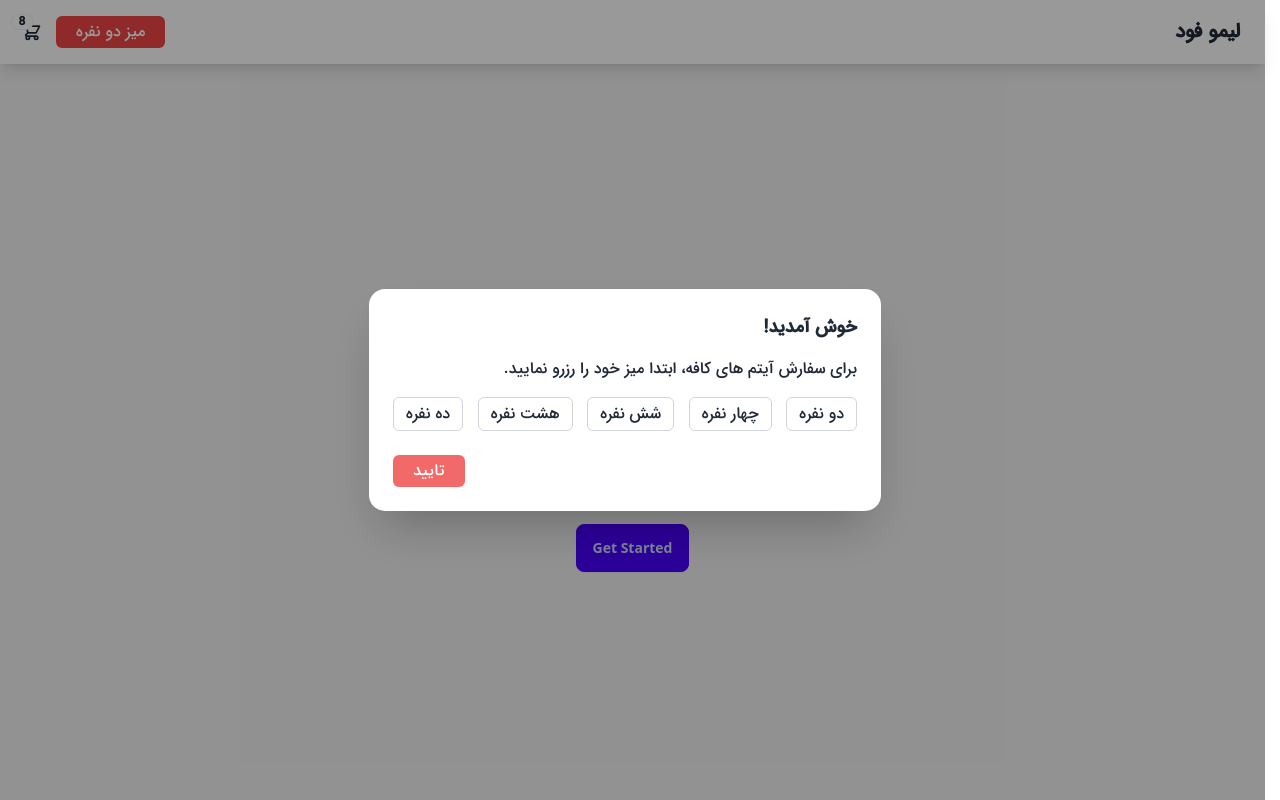
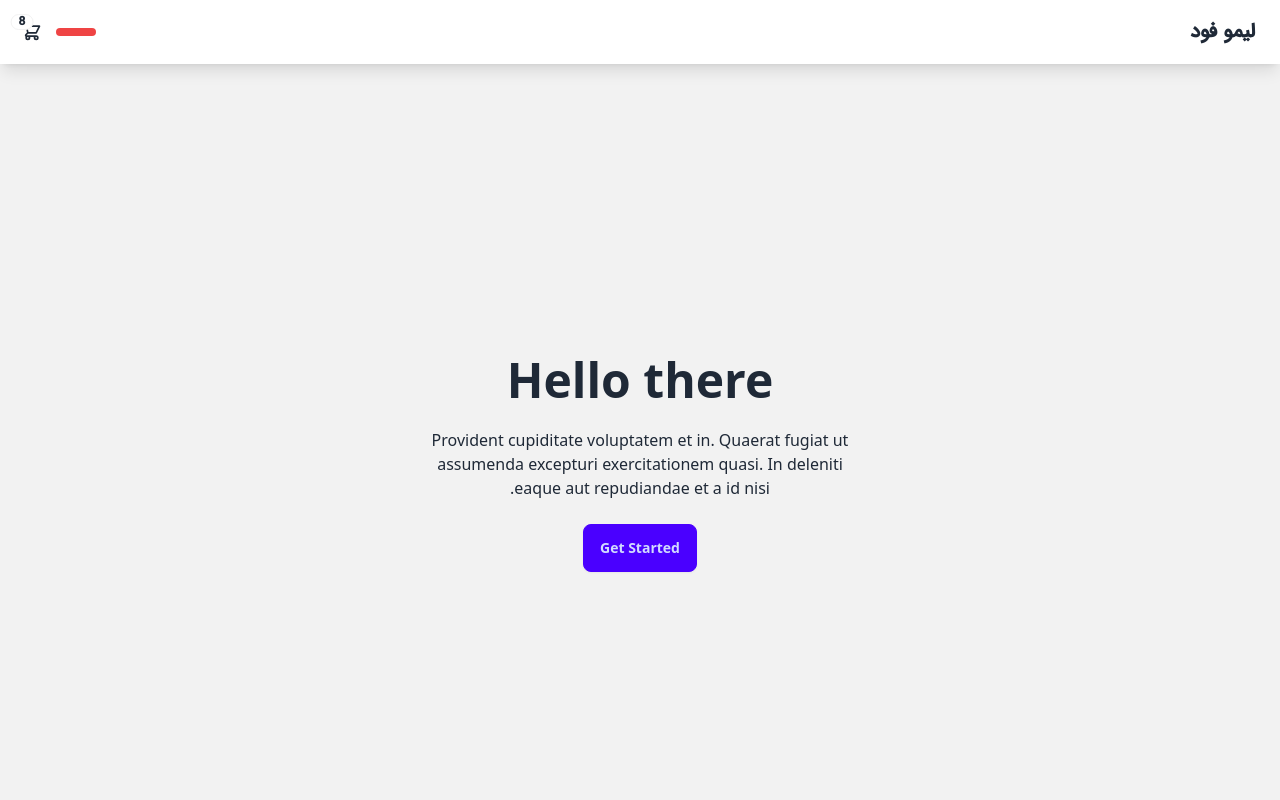
Before and after one commit to Hamed-Babaei/FastFood-Catalogue, a Next.js app: page / in a window 1280 px wide. Shown: the top 800 px of the page. Built offline with nearby package versions, Linux system fonts and the light colour scheme.

Commit message:
delete unused dependencies

```diff
--- a/package.json
+++ b/package.json
@@ -3,15 +3,12 @@
   "version": "0.1.0",
   "private": true,
   "scripts": {
-    "dev": "next dev",
+    "dev": "next dev --turbo",
     "build": "next build",
     "start": "next start",
     "lint": "next lint"
   },
   "dependencies": {
-    "html2canvas": "^1.4.1",
-    "html2pdf.js": "^0.10.2",
-    "jspdf": "^2.5.2",
     "next": "14.2.13",
     "react": "^18",
     "react-dom": "^18",
--- a/src/app/page.tsx
+++ b/src/app/page.tsx
@@ -5,6 +5,7 @@ import ItemCards from "@/components/templates/itemCards/ItemCards";
 import Navbar from "@/components/templates/navbar/Navbar";
 import TableModal from "@/components/templates/tableModal/TableModal";
 
+import { AsyncLocalStorage } from "async_hooks";
 export default function Home() {
   return (
     <>
@@ -12,7 +13,6 @@ export default function Home() {
       <CategoryCards />
       <ItemCards />
       <Footer />
-      <TableModal />
     </>
   );
 }
--- a/src/components/templates/navbar/Navbar.tsx
+++ b/src/components/templates/navbar/Navbar.tsx
@@ -1,10 +1,20 @@
 "use client";
 import Link from "next/link";
-import React from "react";
+import React, { useEffect, useState } from "react";
+import TableModal from "../tableModal/TableModal";
 
 export default function Navbar() {
+  const [isShowModal, setIsShowModal] = useState(false);
+  const [table, setTable] = useState(
+    JSON.parse(localStorage.getItem("table")) || {}
+  );
+
+  // useEffect(() => {
+  //   setTable(JSON.parse(localStorage.getItem("table")));
+  // }, [table]);
+  console.log("--", table);
   const showModal = () => {
-    // document.getElementById("my_modal_1")?.showModal();
+    setIsShowModal(true);
   };
 
   return (
@@ -18,7 +28,7 @@ export default function Navbar() {
             className="bg-red-500 text-white px-5 py-1 rounded-md "
             onClick={showModal}
           >
-            میز دو نفره
+            {table.title}
           </button>
           <Link href={"/cart"} className="dropdown dropdown-end">
             <div
@@ -47,6 +57,7 @@ export default function Navbar() {
           </Link>
         </div>
       </div>
+      {isShowModal && <TableModal status={!isShowModal} />}
     </>
   );
 }
--- a/src/components/templates/tableModal/TableModal.tsx
+++ b/src/components/templates/tableModal/TableModal.tsx
@@ -1,13 +1,13 @@
 "use client";
 import React, { useState } from "react";
 
-interface TablesTypes {
+export interface TablesTypes {
   title: string | null;
   value: number;
 }
 
-export default function TableModal() {
-  const [isShow, setIsShow] = useState<boolean>(true);
+export default function TableModal(props: any) {
+  const [isShow, setIsShow] = useState<boolean>(props.status);
   const [tables, setTables] = useState<TablesTypes[]>([
     { title: "دو نفره", value: 2 },
     { title: "چهار نفره", value: 4 },
@@ -19,6 +19,12 @@ export default function TableModal() {
     title: null,
     value: 0,
   });
+
+  const clickHandler = () => {
+    setIsShow(!isShow);
+    localStorage.setItem("table", JSON.stringify(selectedTable));
+  };
+
   return (
     <dialog id="my_modal_1" className={`modal ${isShow && "modal-open"}`}>
       <div className="modal-box font-iranSans">
@@ -48,7 +54,7 @@ export default function TableModal() {
             <button
               disabled={selectedTable.value === 0}
               className="bg-red-500 text-white px-5 py-1 rounded-md hover:opacity-80 transition-all  disabled:opacity-80"
-              onClick={() => setIsShow(!isShow)}
+              onClick={clickHandler}
             >
               تایید
             </button>
```
Also changed, not shown: 1 other file (tests, documents, lock files or other folders).
